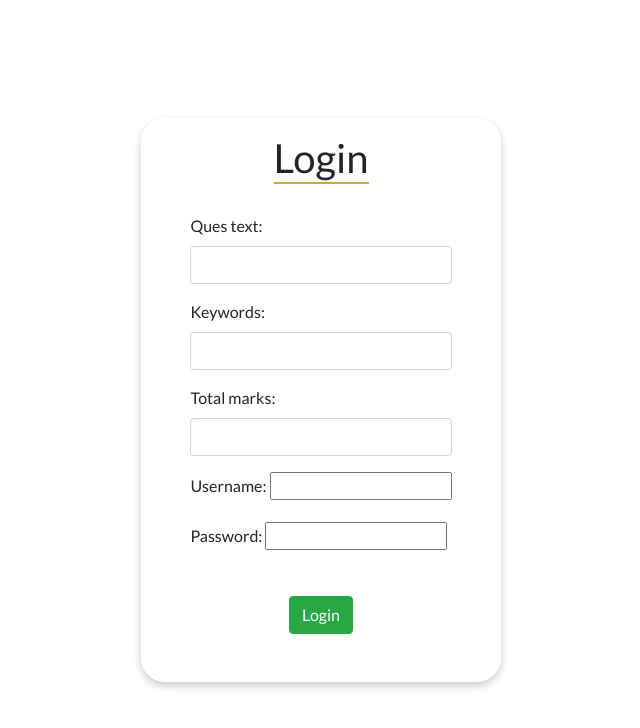
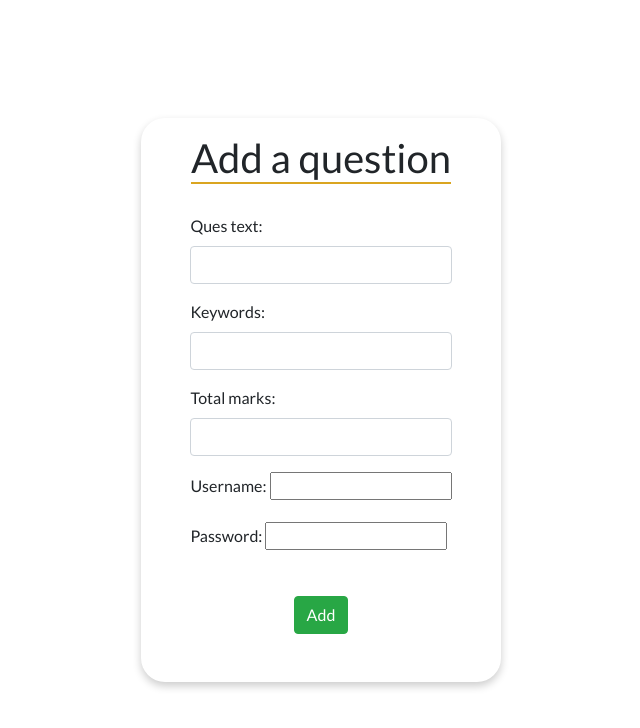
Before and after one commit to vedanthraja/Auto-Grader, a Django app: page /1/addquestion/ in a window 1280 px wide. Shown: the top 728 px of the page, without its empty margins (319-959 px from the left). Run offline with Django 3.2, Linux system fonts and the light colour scheme; some libraries are stand-ins or nearby versions.

Commit message:
Final Commit

```diff
--- a/myapp/models.py
+++ b/myapp/models.py
@@ -37,7 +37,7 @@ class Quiz(models.Model):
         return str(self.quiz_name)
 
 class Quiz_Attempted(models.Model):
-    quiz = models.ForeignKey(Quiz, on_delete = models.CASCADE)
+    # quiz = models.ForeignKey(Quiz, on_delete = models.CASCADE)
     student = models.ForeignKey(Student, on_delete = models.CASCADE)
     tot_grade = models.DecimalField(max_digits=3, decimal_places=0, null=True)
 
--- a/myapp/templates/addquestion.html
+++ b/myapp/templates/addquestion.html
@@ -55,7 +55,7 @@
         "
       >
         <h1 style="padding-bottom: 1.5rem">
-          <span style="border-bottom: 2px solid goldenrod">Login</span>
+          <span style="border-bottom: 2px solid goldenrod">Add a question</span>
         </h1>
         <div class="form-group">
           <div
@@ -68,7 +68,8 @@
             "
           >
             <form method="POST" class="form-group">
-              {% csrf_token %} {{ form.as_p}}
+              {% csrf_token %}
+              {{ form.as_p}}
               <div
                 class="cont"
                 style="
@@ -77,7 +78,7 @@
                   justify-content: center;
                 "
               >
-                <button type="submit" class="btn btn-success">Login</button>
+                <button type="submit" class="btn btn-success">Add</button>
               </div>
             </form>
           </div>
--- a/myapp/templates/dash_teacher.html
+++ b/myapp/templates/dash_teacher.html
@@ -109,11 +109,10 @@
     </div>
 
     <div class="nav">
-      <div style="position: fixed; left: 2rem">App Name</div>
+      <div style="position: fixed; left: 2rem">Autograder</div>
       <div style="position: fixed; left: 8rem">
         <button onclick="on()">Create Quiz</button>
       </div>
-      <div style="position: fixed; right: 2rem">Login</div>
     </div>
 
     <div class="container" style="">
--- a/myapp/templates/dashboard.html
+++ b/myapp/templates/dashboard.html
@@ -61,7 +61,8 @@
   </head>
   <body>
     <div class="nav">
-      <div style="position: fixed; left: 45px">App Name</div>
+      <div style="position: fixed; left: 45px">Autograder</div>
+      <a href="{% url 'logout' %}"><div style="position: fixed; right: 45px">Logout</div></a>>
     </div>
 
     <div class="box">
--- a/myapp/urls.py
+++ b/myapp/urls.py
@@ -8,6 +8,7 @@ urlpatterns = [
     path('registerTeacher/',views.RegisterTeacher, name="RegisterTeacher"),
     path('index/',views.index, name="index"),
     path('login/',views.signin, name="login"),
+    path('logout/',views.signout, name="logout"),
     path('dashboard_student/<str:pk>/',views.dashboard_student,name="dashboard_student"),
     path('dashboard_teacher/<str:pk>/',views.dashboard_teacher,name="dashboard_teacher"),
     path('<str:pk>/addquestion/', views.Addquestion, name="addquestion"),
--- a/myapp/views.py
+++ b/myapp/views.py
@@ -139,6 +139,10 @@ def signin(request):
                 messages.info(request, 'Username OR password is incorrect')
         form = LoginForm()
         return render(request, 'login.html', {"form":form})
+
+def signout(request):
+	logout(request)
+	return redirect('login')
 
 
 def Addquestion(request, pk):
```
Also changed, not shown: db.sqlite3, myapp/migrations/0002_remove_quiz_attempted_quiz.py (added), myapp/uploads/WhatsApp Image 2021-02-28 at 11.14.55.jpeg (added), myapp/uploads/WhatsApp Image 2021-02-28 at 11.14.55_zv1s3ob.jpeg (added), myapp/uploads/firstlaw.jpeg (added), myapp/uploads/firstlaw_DOmNith.jpeg (added), myapp/uploads/firstlaw_nmuwvWE.jpeg (added), myapp/uploads/gravity.jpeg (added), myapp/uploads/gravity1.jpeg (added), myapp/uploads/gravity1_EmYT2wg.jpeg (added), myapp/uploads/gravity1_qsOpGGG.jpeg (added), myapp/uploads/gravity2.jpeg (added), myapp/uploads/gravity2_hfd1DVe.jpeg (added), myapp/uploads/gravity2_pTh4QuK.jpeg (added).
